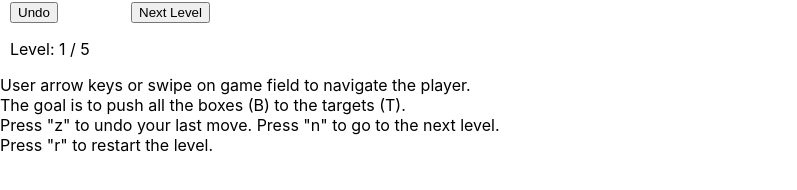
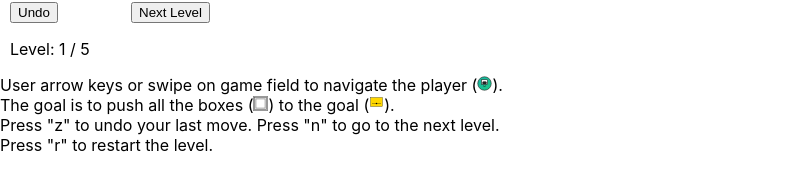
Before and after one commit to gwyn-art/chat-gpt-sokoban, a React (Create React App) app: page / in a window 1280 px wide. Shown: the part 580-770 px from the top of the page, without its empty margins (0-797 px from the left). Built offline with nearby package versions, Linux system fonts and the light colour scheme.

Commit message:
add icons to helper guide

```diff
--- a/src/Cell.tsx
+++ b/src/Cell.tsx
@@ -8,19 +8,7 @@ type CellProps = {
   onClick?: () => void;
 };
 
-export const Cell: React.FC<CellProps> = ({
-  isWall,
-  isPlayer,
-  isBox,
-  isGoal,
-  onClick
-}) => {
-  let backgroundColor;
-  let content;
-
-  if (isWall) {
-    backgroundColor = "black";
-    content = (
+export const WallIcon = (
   <svg xmlns="http://www.w3.org/2000/svg" viewBox="0 0 60 60">
     <defs>
       <pattern
@@ -41,9 +29,9 @@ export const Cell: React.FC<CellProps> = ({
     <rect fill="url(#brick)" x="0" y="0" width="60" height="60" />
   </svg>
 );
-  } else if (isPlayer) {
-    backgroundColor = "white";
-    content = (
+
+export const PlayerIcon = (
+  (
     <svg xmlns="http://www.w3.org/2000/svg" viewBox="0 0 100 100">
       <defs>
         <linearGradient id="grad" x1="0%" y1="0%" x2="100%" y2="100%">
@@ -83,13 +71,11 @@ export const Cell: React.FC<CellProps> = ({
         fill="none"
       />
     </svg>
-    );
-    if (isGoal) {
-      backgroundColor = "green";
-    }
-  } else if (isBox) {
-    // backgroundColor = "brown";
-    content = (
+  )
+)
+
+export const BoxIcon = (
+  (
     <svg viewBox="0 0 100 100">
       <rect
         width="100"
@@ -117,10 +103,11 @@ export const Cell: React.FC<CellProps> = ({
         strokeWidth="2"
       />
     </svg>
-    );
-  } else if (isGoal) {
-    backgroundColor = "green";
-    content = (
+  )
+)
+
+export const GoalIcon = (
+  (
     <svg viewBox="0 0 100 100" xmlns="http://www.w3.org/2000/svg">
       <rect
         x="10"
@@ -134,7 +121,34 @@ export const Cell: React.FC<CellProps> = ({
       <line x1="20" y1="50" x2="80" y2="50" stroke="#000" stroke-width="2" />
       <circle cx="50" cy="50" r="5" fill="#000" />
     </svg>
-    );
+  )
+)
+
+export const Cell: React.FC<CellProps> = ({
+  isWall,
+  isPlayer,
+  isBox,
+  isGoal,
+  onClick
+}) => {
+  let backgroundColor;
+  let content;
+
+  if (isWall) {
+    backgroundColor = "black";
+    content = WallIcon;
+  } else if (isPlayer) {
+    backgroundColor = "white";
+    content = PlayerIcon;
+    if (isGoal) {
+      backgroundColor = "green";
+    }
+  } else if (isBox) {
+    // backgroundColor = "brown";
+    content = BoxIcon;
+  } else if (isGoal) {
+    backgroundColor = "green";
+    content = GoalIcon;
   } else {
     backgroundColor = "white";
     content = (
--- a/src/Helper.tsx
+++ b/src/Helper.tsx
@@ -1,14 +1,22 @@
-import React from 'react'
+import React from "react";
+import { BoxIcon, GoalIcon, PlayerIcon } from "./Cell";
 
+const HelperIcon: React.FC<{ children: JSX.Element }> = ({ children }) => (
+  <div style={{ display: "inline-block", width: "15px", height: "15px" }}>
+    {children}
+  </div>
+);
 
 export const Helper = () => {
-    return (
-        <p>
-            User arrow keys or swipe on game field to navigate the player. <br/>
-            The goal is to push all the boxes (B) to the targets (T). <br/>
-            Press "z" to undo your last move.
-            Press "n" to go to the next level. <br/>
-            Press "r" to restart the level.
-        </p>
-    )
-}
+  return (
+    <p>
+      User arrow keys or swipe on game field to navigate the player (
+      <HelperIcon>{PlayerIcon}</HelperIcon>). <br />
+      The goal is to push all the boxes (<HelperIcon>{BoxIcon}</HelperIcon>) to
+      the goal (<HelperIcon>{GoalIcon}</HelperIcon>). <br />
+      Press "z" to undo your last move. Press "n" to go to the next level.{" "}
+      <br />
+      Press "r" to restart the level.
+    </p>
+  );
+};
```
Lines whose indentation alone changed are shown as unchanged.
